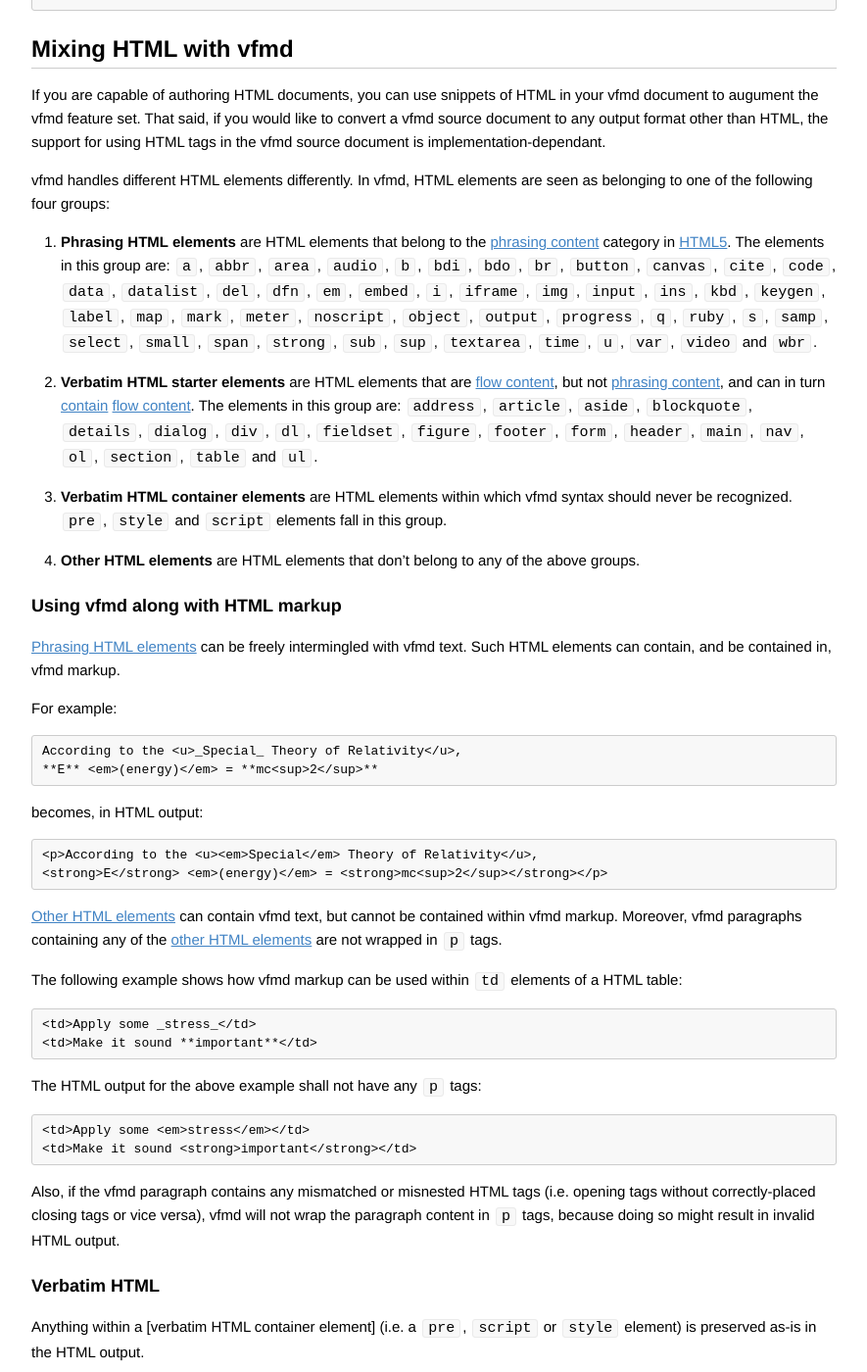
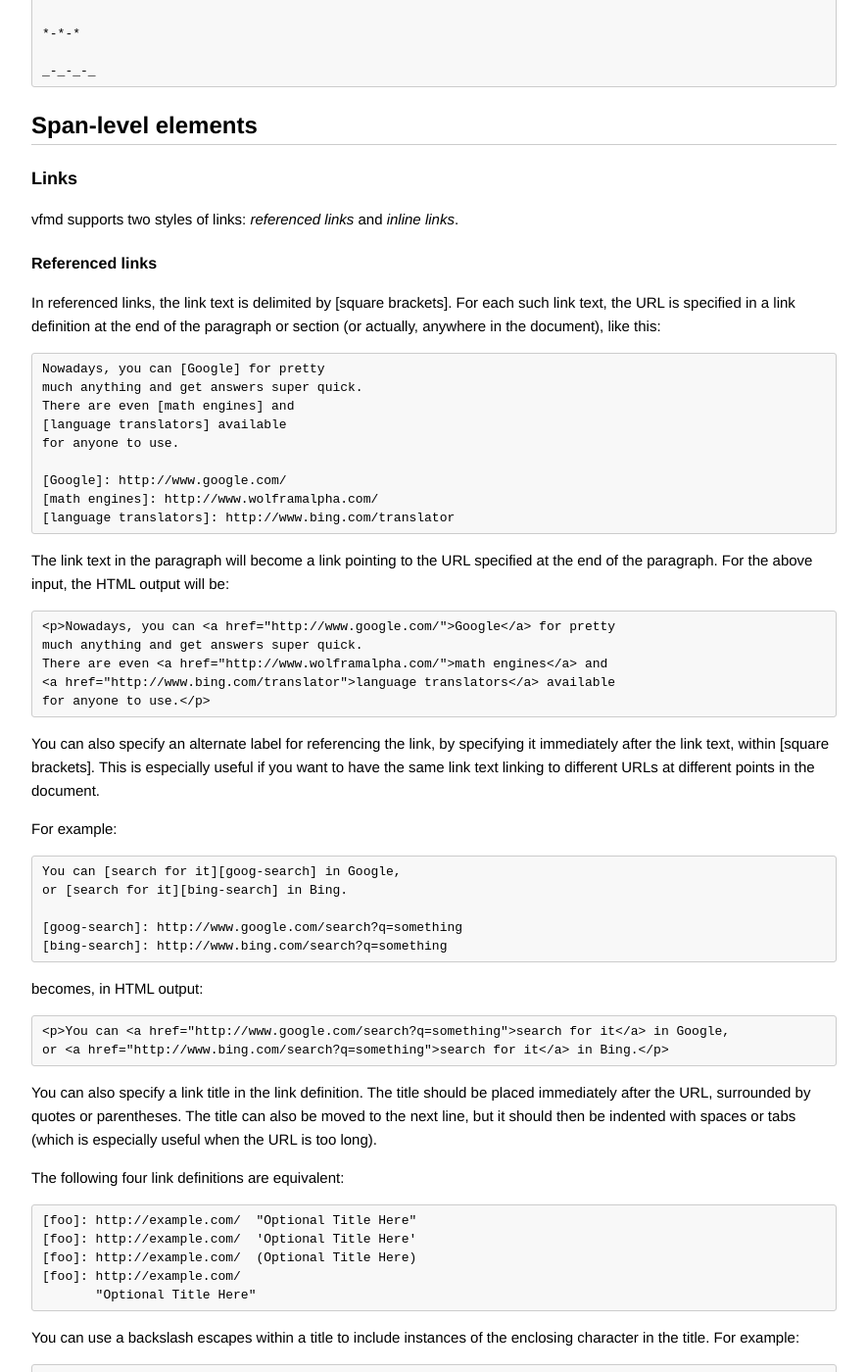
Before and after one commit to vfmd/vfmd-spec, a Jekyll site: the page built from userguide.md, in a window 1280 px wide and 1400 px high, scrolled down 8807 px. Shown: the whole window at 98% size, without its empty margins (197-1082 px from the left). Built offline with Jekyll 4.4.1, drawn with Linux system fonts in a browser that asks for light colours; Markdown is read by kramdown in place of the engine named in the settings; some of the changed text lies outside the part shown.

Commit message:
userguide: Links

```diff
--- a/userguide.md
+++ b/userguide.md
@@ -36,6 +36,8 @@ also supports span-level markup like emphasis, links and inline-code.
       * [Blockquotes]
       * [Lists]
       * [Horizontal rule]
+  * [Span-level elements]
+      * [Links]
   * [Mixing HTML with vfmd]
       * [Using vfmd along with HTML markup]
       * [Verbatim HTML]
@@ -488,6 +490,167 @@ But the following lines don't result in a horizontal rule:
     _-_-_-_
 
 
+<h2 id="span-level-elements">Span-level elements</h2>
+
+[Span-level elements]: #span-level-elements
+
+<h3 id="links">Links</h3>
+
+[Links]: #links
+
+vfmd supports two styles of links: _referenced links_ and _inline links_.
+
+<h4 id="referenced-links">Referenced links</h4>
+
+[Referenced links]: #referenced-links
+
+In referenced links, the link text is delimited by [square brackets].
+For each such link text, the URL is specified in a link definition at
+the end of the paragraph or section (or actually, anywhere in the
+document), like this:
+
+    Nowadays, you can [Google] for pretty
+    much anything and get answers super quick.
+    There are even [math engines] and
+    [language translators] available
+    for anyone to use.
+
+    [Google]: http://www.google.com/
+    [math engines]: http://www.wolframalpha.com/
+    [language translators]: http://www.bing.com/translator
+
+The link text in the paragraph will become a link pointing to the URL
+specified at the end of the paragraph. For the above input, the HTML
+output will be:
+
+    <p>Nowadays, you can <a href="http://www.google.com/">Google</a> for pretty
+    much anything and get answers super quick.
+    There are even <a href="http://www.wolframalpha.com/">math engines</a> and
+    <a href="http://www.bing.com/translator">language translators</a> available
+    for anyone to use.</p>
+
+You can also specify an alternate label for referencing the link, by
+specifying it immediately after the link text, within [square brackets].
+This is especially useful if you want to have the same link text linking
+to different URLs at different points in the document.
+
+For example:
+
+    You can [search for it][goog-search] in Google,
+    or [search for it][bing-search] in Bing.
+
+    [goog-search]: http://www.google.com/search?q=something
+    [bing-search]: http://www.bing.com/search?q=something
+
+becomes, in HTML output:
+
+    <p>You can <a href="http://www.google.com/search?q=something">search for it</a> in Google,
+    or <a href="http://www.bing.com/search?q=something">search for it</a> in Bing.</p>
+
+You can also specify a link title in the link definition. The title
+should be placed immediately after the URL, surrounded by quotes or
+parentheses. The title can also be moved to the next line, but it
+should then be indented with spaces or tabs (which is especially useful
+when the URL is too long).
+
+The following four link definitions are equivalent:
+
+    [foo]: http://example.com/  "Optional Title Here"
+    [foo]: http://example.com/  'Optional Title Here'
+    [foo]: http://example.com/  (Optional Title Here)
+    [foo]: http://example.com/
+           "Optional Title Here"
+
+You can use a backslash escapes within a title to include instances of
+the enclosing character in the title. For example:
+
+    [foo]: http://example.com/  "Title \"with quotes\" Here"
+
+To summarize, a link definition consists of:
+
+ * The link identifier enclosed in square brackets (optionally indented
+   from the left margin by up to three spaces);
+ * followed by a colon;
+ * followed by one or more spaces (or tabs);
+ * followed by the URL for the link;
+ * optionally followed by a title attribute for the link, enclosed in
+   double quotes or single quotes or parentheses (either in the same
+   line as the link identifier and the URL, or indented and present in
+   full in the next line).
+
+The link identifier is not case-sensitive, so the following is valid:
+
+    Just ask [Google].
+
+    [google]: http://google.com/
+
+The URL specified in the link can be an absolute URL or a relative URL.
+The URL can optionally be enclosed in \<angle brackets\>.
+
+vfmd also supports the _implicit link name_ syntax from the original
+Markdown for backward-compatibility. For example, both the sentences in the
+following paragraph translate to the same output:
+
+    Just ask [Google].
+    Just ask [Google][].
+
+    [Google]: http://google.com/
+
+Link definitions are only used for defining the links, and don't appear
+in the output.
+
+If you want to include literal `[` or `]` characters in the link text or
+in the link identifier, you should escape each such `[` or `]` character
+with a backslash, like this:
+
+    "Off with his head", [she \[the Queen\] said].
+
+    [she \[the Queen\] said]: http://example.net/queen_of_hearts_said/
+
+<h4 id="inline-links">Inline links</h4>
+
+[Inline links]: #inline-links
+
+In inline links, the link text is delimited by [square brackets], and is
+immediately followed by a set of (regular parentheses). Inside the
+parentheses, you put the URL where you want the link to point, along
+with an optional title for the link, surrounded in quotes. For example:
+
+    This is [an example](http://example.com/ "Title") inline link.
+
+    [This link](http://example.net/) has no title attribute.
+
+will produce the HTML output:
+
+    <p>This is <a href="http://example.com/" title="Title"> an example</a> inline link.</p>
+
+    <p><a href="http://example.net/">This link</a> has no title attribute.</p>
+
+The link URL can also be a relative URL. For example:
+
+    See my [About](/about/) page for details, or [contact me](#contact).
+
+You can optionally enclose the URL in \<angle brackets\>. However, in
+case your URL contains the `(` or `)` characters, the angle brackets are
+mandatory. For example:
+
+    Time-travel is hard to get right and Pratchett does a great job of
+    it in [Nightwatch](<http://en.wikipedia.org/wiki/Night_Watch_(Discworld)>).
+
+If your URL is too long and you'd like to break it up across multiple
+lines, then again the angle brackets are mandatory. For example:
+
+    There are even [children's books](<http://en.wikipedia.org/wiki/The_
+    Amazing_Maurice_and_his_Educated_Rodents> "Amazing Maurice book")
+    set in the Discworld.
+
+Like in referenced links, if you want to include any `[` or `]`
+characters in the link text, or any quote characters in the title text,
+you should escape them with backslashes, like this:
+
+    Go to [step \[1\]](#foo-step-1 "Step 1 of the \"foo\" routine")
+
+
 <h2 id="mixing-html-with-vfmd">Mixing HTML with vfmd</h2>
 
 [Mixing HTML with vfmd]: #mixing-html-with-vfmd
```
